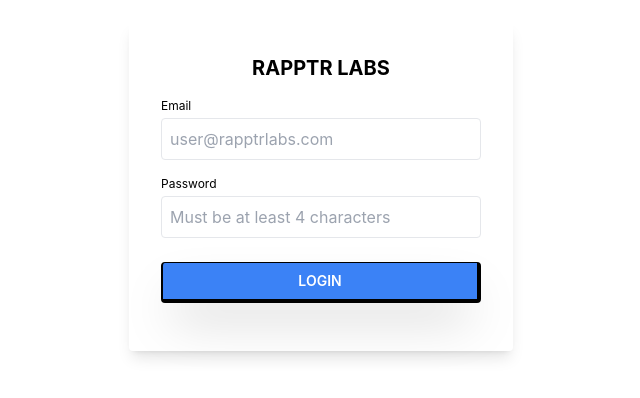
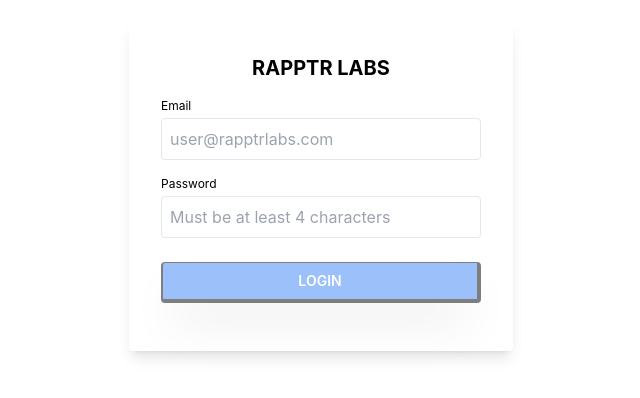
Before and after one commit to hritikb27/TodoReactApp, a React (Create React App) app: page /login in a window 1280 px wide. Shown: the part 214-612 px from the top of the page, without its empty margins (319-959 px from the left). Built offline with nearby package versions, Linux system fonts and the light colour scheme.

Commit message:
added email and pass validation for login button

```diff
--- a/src/components/login.js
+++ b/src/components/login.js
@@ -1,17 +1,18 @@
-import { useState } from "react";
+import { useEffect, useRef, useState } from "react";
 import { Link } from "react-router-dom";
 import { validateEmail, classNames } from '../utils'
 
 const Login = () => {
-    const [email, setEmail] = useState()
-    const [password, setPassword] = useState()
+    const [email, setEmail] = useState(undefined)
+    const [password, setPassword] = useState(undefined)
     const [emailValidation, setEmailValidation] = useState(true)
     const [passwordValidation, setPasswordValidation] = useState(true)
+    const loginDisableRef = useRef(true);
 
     const handleEmail = (email) => {
         const validate = validateEmail(email)
         if (validate) {
-            return setEmailValidation(true)
+            setEmailValidation(true)
         }
         else {
             setEmailValidation(false)
@@ -21,13 +22,36 @@ const Login = () => {
 
     const handlePassword = (password) => {
         if (password.length >= 4 && password.length <= 16) {
-            return setPasswordValidation(true)
+            setPasswordValidation(true)
         }
         else {
             setPasswordValidation(false)
         }
+        console.log(password)
         setPassword(password)
     }
+
+    const handleLogin = async () => {
+        const loginCall = await fetch('http://dev.rapptrlabs.com/Tests/scripts/user-login.php', {
+            method: 'POST',
+            headers: {
+                'Accept': 'application/json',
+                'Content-Type': 'application/json'
+            },
+            mode: 'cors',
+            body: JSON.stringify({ email: 'test@rapptrlabs.com', password: 'Test123' })
+        })
+
+        const result = await loginCall.json()
+        console.log('loginCall req: ', result)
+    }
+
+    useEffect(() => {
+        if(!email && !password) loginDisableRef.current = true
+        if((emailValidation && passwordValidation) && (email && password)){
+            loginDisableRef.current = false
+        }
+    }, [emailValidation, passwordValidation])
 
     return (
         <div className="flex items-center h-screen w-full">
@@ -42,7 +66,7 @@ const Login = () => {
                         <label htmlFor="password" className="block text-xs mb-1">Password</label>
                         <input className={classNames(passwordValidation ? '' : 'border-red-400', "w-full border rounded p-2 outline-none focus:shadow-outline")} value={password} onChange={(e) => handlePassword(e.target.value)} type="password" name="password" id="password" placeholder="Must be at least 4 characters" />
                     </div>
-                    <Link to='/todo'><button className={classNames(emailValidation ? '' : 'opacity-50', "w-full border-t border-l-2 border-r-4 border-b-4 border-black shadow-2xl bg-blue-500 hover:bg-blue-700 text-white uppercase text-sm font-semibold px-4 py-2 rounded")}>Login</button></Link>
+                    <Link to='/todo'><button disabled={loginDisableRef.current} onClick={handleLogin} className={classNames((email && password) && (emailValidation && passwordValidation) ? '' : 'opacity-50', "w-full border-t border-l-2 border-r-4 border-b-4 border-black shadow-2xl bg-blue-500 hover:bg-blue-700 text-white uppercase text-sm font-semibold px-4 py-2 rounded")}>Login</button></Link>
                 </form>
             </div>
         </div>
```
